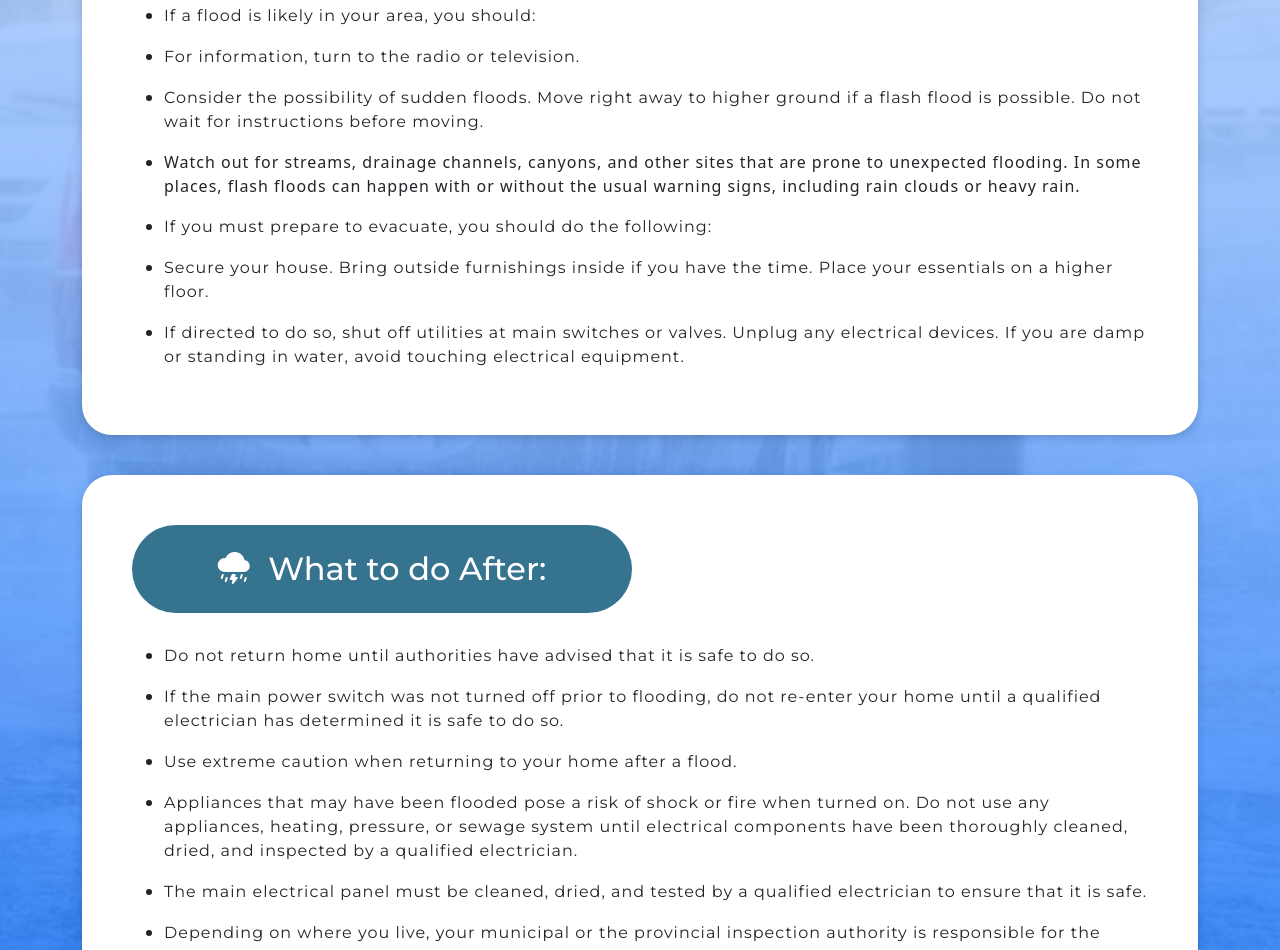
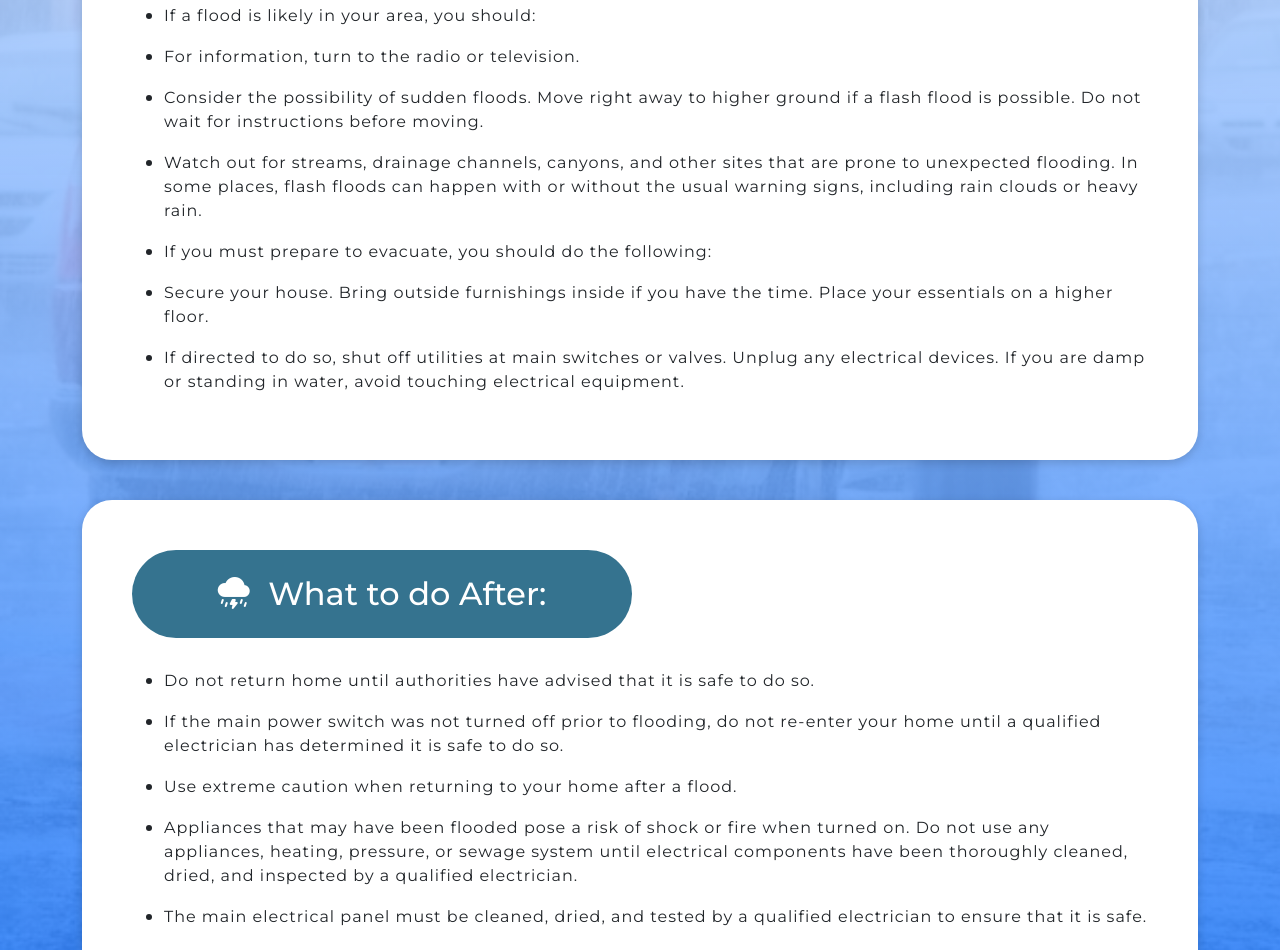
Before and after one commit to rnamocot/emptech, a plain HTML site: page index.html in a window 1280 px wide. Shown: the part 1412-2362 px from the top of the page. Drawn offline with nearby package versions, Linux system fonts and the light colour scheme.

Commit message:
Update index.html

```diff
--- a/index.html
+++ b/index.html
@@ -124,7 +124,7 @@
                                         right away to higher ground if a flash flood is
                                         possible. Do not wait for instructions before
                                         moving.</p></li>
-                                    <li>      Watch out for streams, drainage channels,
+                                    <li>    <p>  Watch out for streams, drainage channels,
                                         canyons, and other sites that are prone to
                                         unexpected flooding. In some places, flash
                                         floods can happen with or without the usual
```
